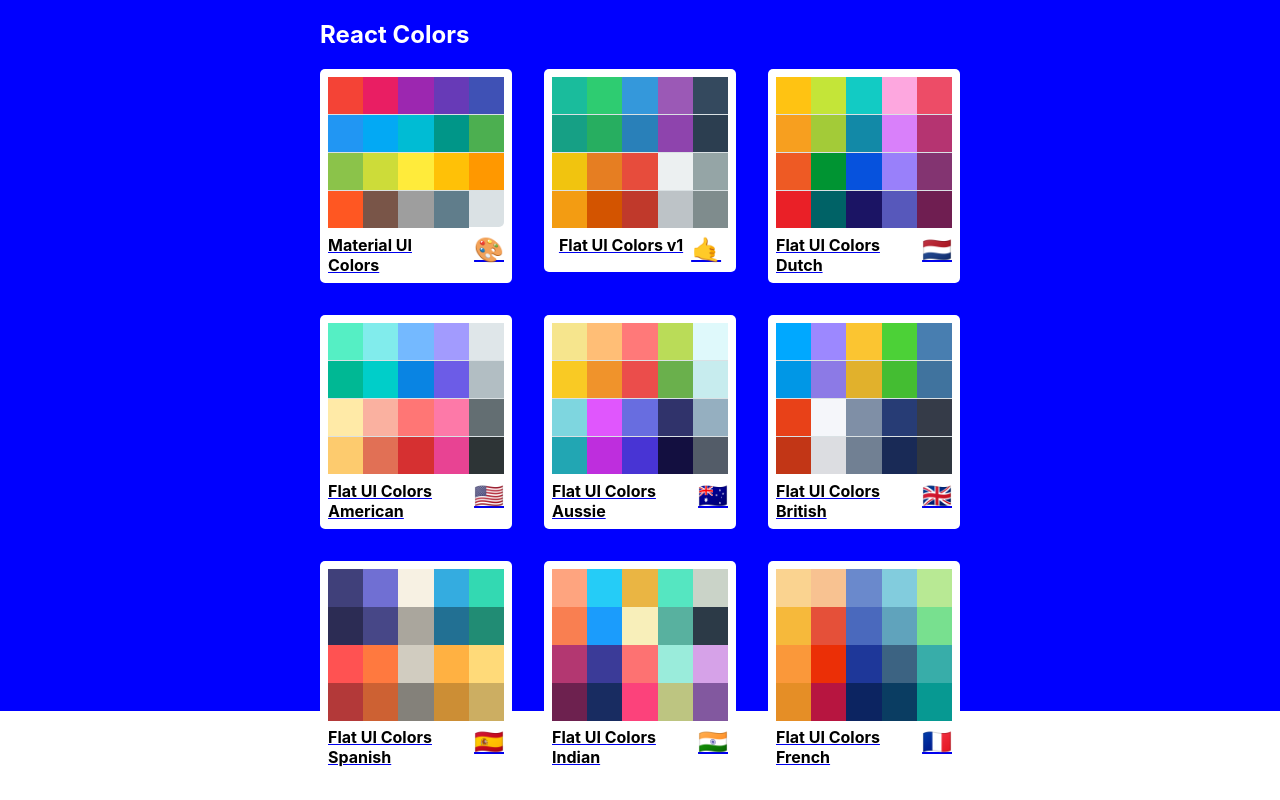
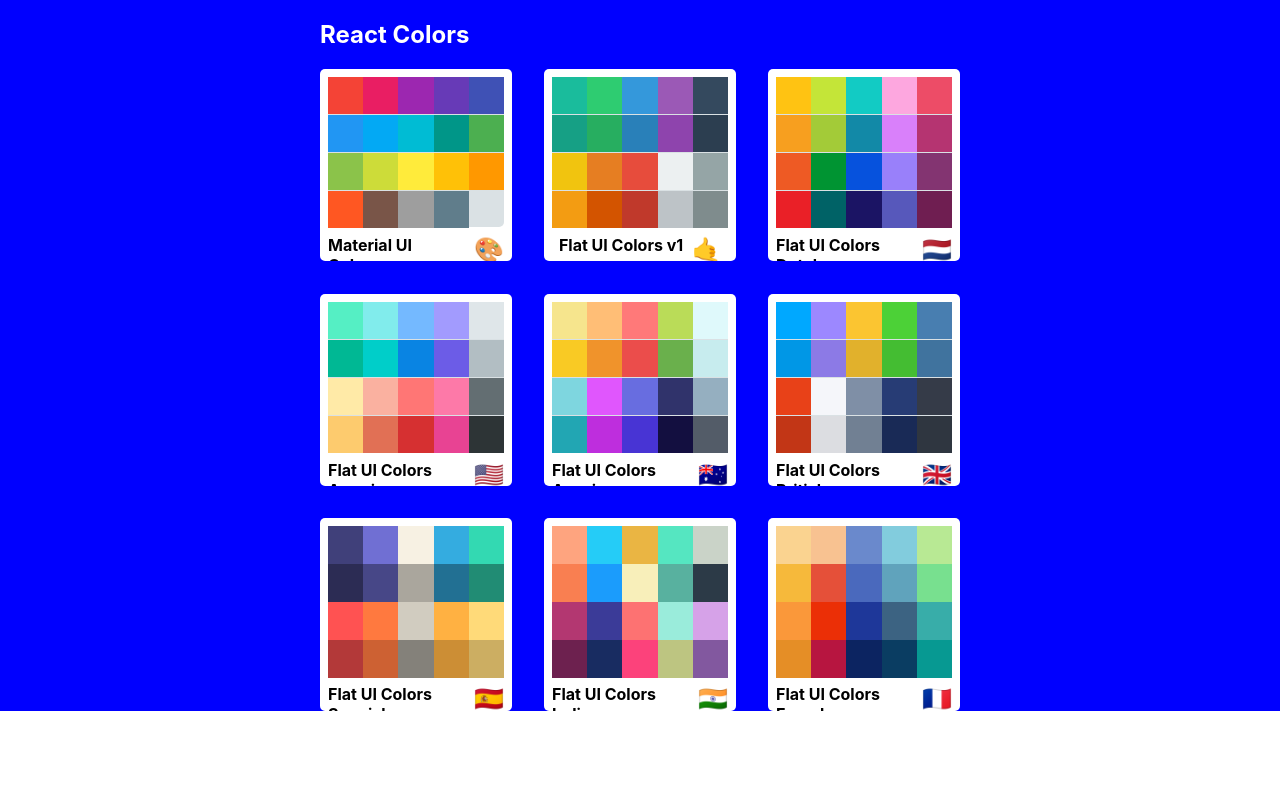
Before and after one commit to itsrojasleon/react-colors, a React (Create React App) app: page / in a window 1280 px wide. Built offline with nearby package versions, Linux system fonts and the light colour scheme.

Commit message:
Linking to Palette

```diff
--- a/src/components/App.js
+++ b/src/components/App.js
@@ -21,7 +21,9 @@
           <Route
             exact
             path='/'
-            render={() => <PaletteList palettes={seedColors} />}
+            render={routeProps => (
+              <PaletteList palettes={seedColors} {...routeProps} />
+            )}
           />
           <Route
             exact
--- a/src/components/palette/MiniPalette.js
+++ b/src/components/palette/MiniPalette.js
@@ -51,7 +51,7 @@
     />
   ));
   return (
-    <div className={classes.root}>
+    <div onClick={props.handleClick} className={classes.root}>
       <div className={classes.colors}>{miniColorBoxes}</div>
       <h5 className={classes.title}>
         {paletteName} <span className={classes.emoji}>{emoji}</span>
--- a/src/components/palette/PaletteList.js
+++ b/src/components/palette/PaletteList.js
@@ -34,6 +34,9 @@
 };
 
 class PaletteList extends Component {
+  goToPalette = id => {
+    this.props.history.push(`/palette/${id}`);
+  };
   render() {
     const { palettes, classes } = this.props;
     return (
@@ -44,9 +47,10 @@
           </nav>
           <div className={classes.palettes}>
             {palettes.map(palette => (
-              <Link to={`/palette/${palette.id}`}>
-                <MiniPalette {...palette} />
-              </Link>
+              <MiniPalette
+                {...palette}
+                handleClick={() => this.goToPalette(palette.id)}
+              />
             ))}
           </div>
         </div>
```
